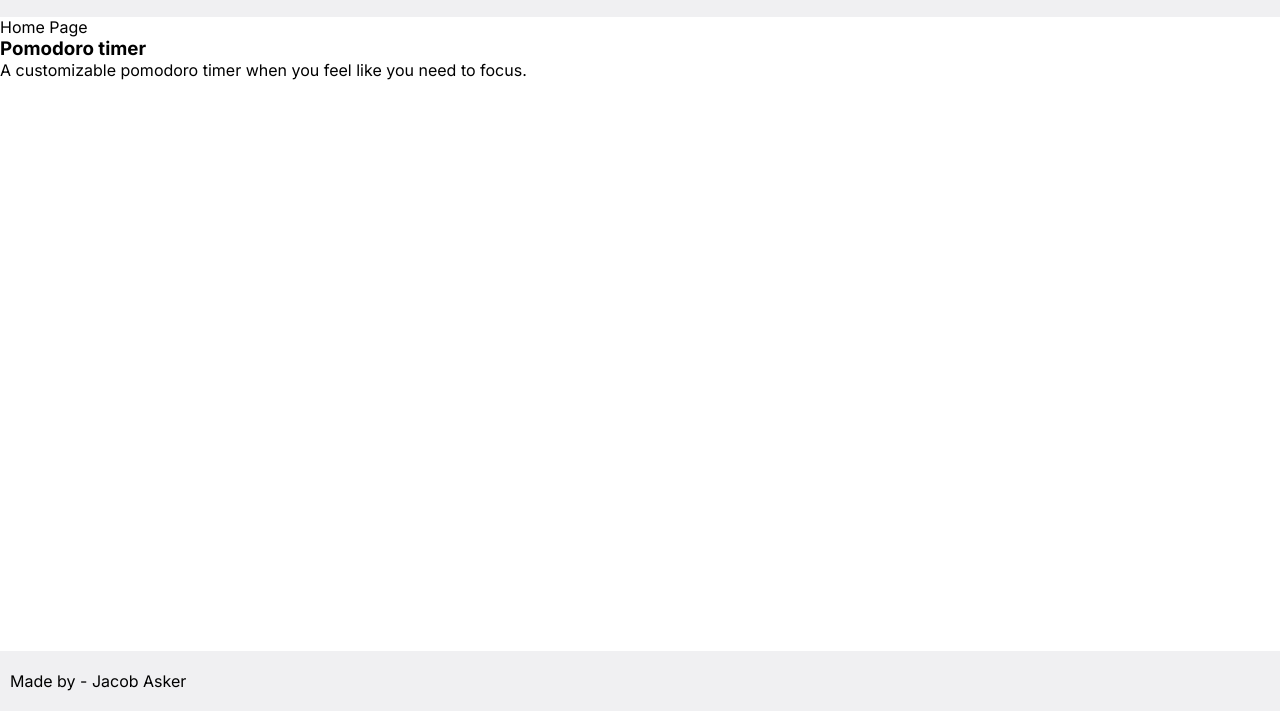
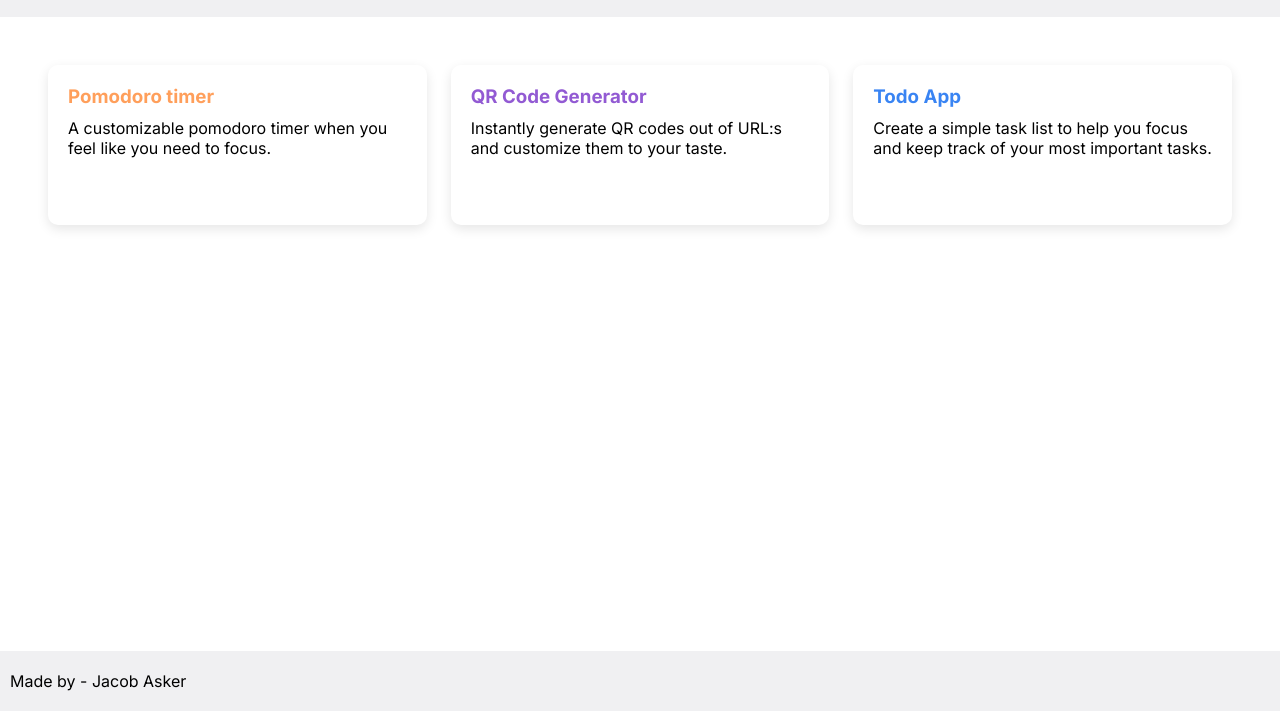
Before and after one commit to Jackan04/Utility-app, a website built with webpack: page src/index.html in a window 1280 px wide. Shown: the part 89-800 px from the top of the page. Built offline with nearby package versions, Linux system fonts and the light colour scheme.

Commit message:
- Added grid layout to the home page - Styled the preview cards - Added two new properties for the preview cards (color and svg) - Fixed a typo in for the utilities component, where I renamed the file and also matched the code in all the files which has imported it - Removed the centering of items in the cards container as it disrupted the consistency - Added a few more preview cards to the app

```diff
--- a/src/data/utilities.js
+++ b/src/data/utilities.js
@@ -1,5 +1,24 @@
-const utilites = [
-    {title: "Pomodoro timer", description: "A customizable pomodoro timer when you feel like you need to focus. "},
+const utilities = [
+
+    {
+        title: "Pomodoro timer",
+        description: "A customizable pomodoro timer when you feel like you need to focus.",
+        color: "#FF9F5B",
+        svg: "",
+    },
+
+    {
+        title: "QR Code Generator",
+        description: "Instantly generate QR codes out of URL:s and customize them to your taste.",
+        color: "#925AD3",
+        svg: "",
+    },
+    {
+        title: "Todo App",
+        description: "Create a simple task list to help you focus and keep track of your most important tasks.",
+        color: "#3984F3",
+        svg: "",
+    }
 ];
 
-export default utilites
+export default utilities
--- a/src/pages/home.js
+++ b/src/pages/home.js
@@ -1,6 +1,6 @@
-import utilites from "../data/utilities";
+import utilities from "../data/utilities";
 
-function createUtilityCard(title, desc){
+function createUtilityCard(title, desc, color, svg){
     const card = document.createElement("div");
     const titleElement = document.createElement("h3");
     const descElement = document.createElement("p");
@@ -8,8 +8,11 @@ function createUtilityCard(title, desc){
     titleElement.textContent = title;
     descElement.textContent = desc;
 
+    titleElement.style.color = color;
+
     card.appendChild(titleElement);
     card.appendChild(descElement);
+
 
     return card;
 
@@ -19,10 +22,9 @@ function createUtilityCard(title, desc){
 function createHomeElements(){
     const content = document.createElement("div");
     content.setAttribute("id", "content");
-    content.textContent = "Home Page";
 
-    utilites.forEach(({ title, description }) => {
-        const card = createUtilityCard(title, description);
+    utilities.forEach(({ title, description, color, svg }) => {
+        const card = createUtilityCard(title, description, color, svg);
         card.classList.add("utilityCard");
         content.appendChild(card);
     });
--- a/src/styles.css
+++ b/src/styles.css
@@ -3,6 +3,7 @@
     --padding-small: 10px;
     --padding-large: 20px;
     --color-secondary: #F0F0F2;
+    --border-radius: 10px;
 }
 
 * {
@@ -39,10 +40,24 @@ header{
 
 main{
     grid-area: main;
+    margin: 3rem;
+}
+
+main > #content{
+    display: grid;
+    grid-template-columns: repeat(auto-fit, minmax(300px, 1fr));
+
+    gap: 1.5rem;
 }
 
 .utilityCard{
-
+    display: flex;
+    flex-direction: column;
+    height: 160px;
+    border-radius: var(--border-radius);
+    gap: 10px;
+    padding: var(--padding-large);
+    box-shadow: 0 4px 12px rgba(0, 0, 0, 0.1);
 }
 
 footer{
```
